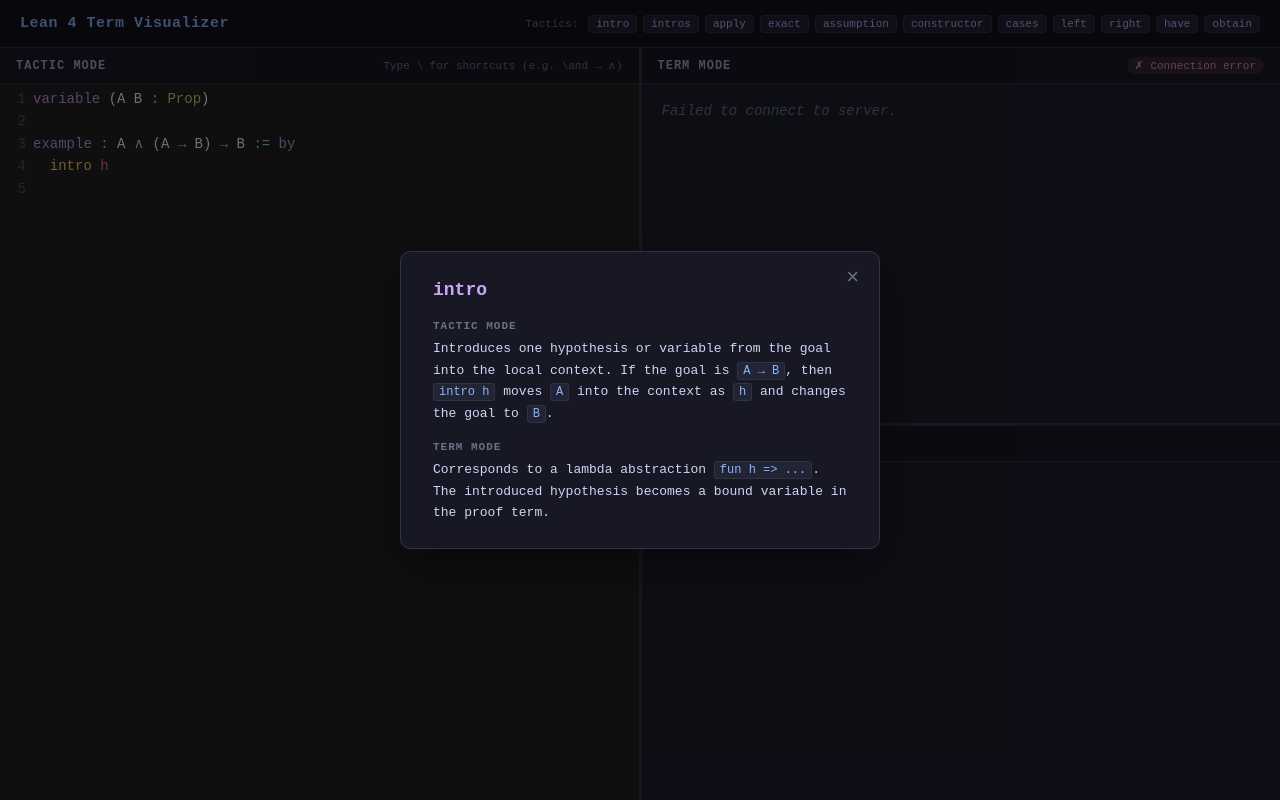
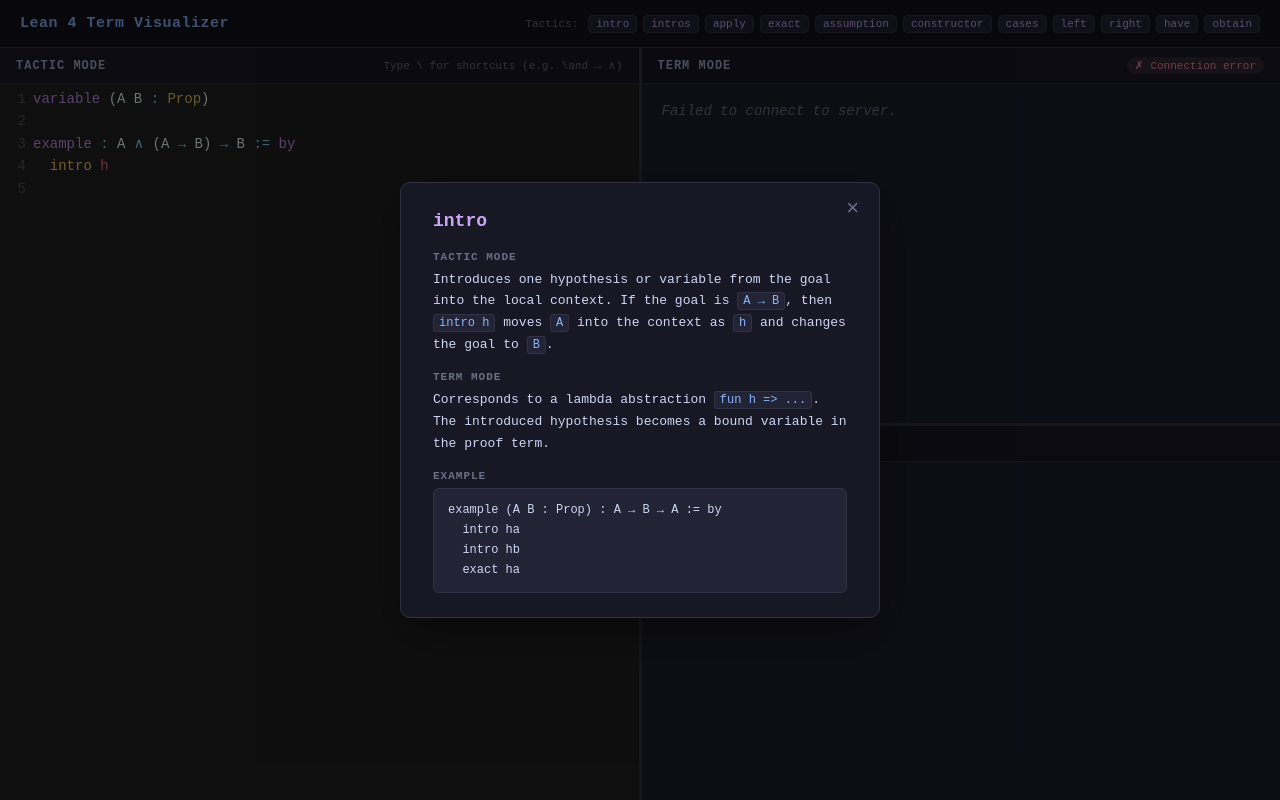
Before and after one commit to Oren-H/Lean-4-Term-Visualizer, a website: page public/index.html in a window 1280 px wide. Both pictures are taken after a click on the element "intro". Drawn offline with nearby package versions, Linux system fonts and the light colour scheme; no server answers.

Commit message:
Add example section to tactic info modal
- Included example code snippets for each tactic in the TACTIC_INFO object in app.js.
- Updated the modal structure in index.html to display the new example section.
- Styled the example section in style.css for better presentation.

```diff
--- a/public/app.js
+++ b/public/app.js
@@ -277,46 +277,57 @@
   intro: {
     tactic: 'Introduces one hypothesis or variable from the goal into the local context. If the goal is <code>A → B</code>, then <code>intro h</code> moves <code>A</code> into the context as <code>h</code> and changes the goal to <code>B</code>.',
     term: 'Corresponds to a lambda abstraction <code>fun h =&gt; ...</code>. The introduced hypothesis becomes a bound variable in the proof term.',
+    example: 'example (A B : Prop) : A → B → A := by\n  intro ha\n  intro hb\n  exact ha',
   },
   intros: {
     tactic: 'Introduces multiple hypotheses or variables at once. <code>intros h1 h2</code> is equivalent to calling <code>intro</code> repeatedly. Without names, Lean auto-generates them.',
     term: 'Corresponds to nested lambda abstractions <code>fun h1 h2 =&gt; ...</code>. Each introduced name adds another layer of binding.',
+    example: 'example (A B : Prop) : A → B → A := by\n  intros ha hb\n  exact ha',
   },
   apply: {
     tactic: 'Given a lemma or hypothesis <code>f : A → B</code> and a goal <code>B</code>, <code>apply f</code> reduces the goal to <code>A</code>. Works with any number of arguments.',
     term: 'Corresponds to function application. The proof term becomes <code>f ?_</code> where each <code>?_</code> placeholder is a remaining subgoal to fill in.',
+    example: 'example (A B : Prop) (ha : A) (f : A → B) : B := by\n  apply f\n  exact ha',
   },
   exact: {
     tactic: 'Closes the current goal by providing a term whose type exactly matches the goal. <code>exact h</code> finishes the goal if <code>h</code> has the right type.',
     term: 'Directly supplies the proof term. <code>exact h</code> simply inserts <code>h</code> as-is into the proof term at that position.',
+    example: 'example (A : Prop) (ha : A) : A := by\n  exact ha',
   },
   assumption: {
     tactic: 'Searches the local context for a hypothesis whose type exactly matches the current goal and uses it automatically.',
     term: 'Resolves to whichever local variable (bound by <code>fun</code> or <code>have</code>) has a type matching the goal. Equivalent to <code>exact</code> with the matching hypothesis.',
+    example: 'example (A : Prop) (ha : A) : A := by\n  assumption',
   },
   constructor: {
     tactic: 'When the goal is an inductive type, applies its default constructor. For <code>A ∧ B</code> it splits into two subgoals: prove <code>A</code> and prove <code>B</code>.',
     term: 'Applies the type\'s constructor directly. For conjunctions this becomes <code>And.intro _ _</code>; for existentials, <code>Exists.intro _ _</code>.',
+    example: 'example (A B : Prop) (ha : A) (hb : B) : A ∧ B := by\n  constructor\n  · exact ha\n  · exact hb',
   },
   cases: {
     tactic: 'Performs case analysis on a hypothesis. For <code>h : A ∨ B</code>, creates two subgoals — one assuming <code>A</code>, one assuming <code>B</code>. Works on any inductive type.',
     term: 'Translates to a <code>.casesOn</code> eliminator or pattern match. For <code>h : A ∨ B</code>, becomes <code>Or.casesOn h (fun h1 =&gt; ...) (fun h2 =&gt; ...)</code>.',
+    example: 'example (A B : Prop) (h : A ∨ B) : B ∨ A := by\n  cases h with\n  | inl ha => right; exact ha\n  | inr hb => left; exact hb',
   },
   left: {
     tactic: 'When the goal is <code>A ∨ B</code>, selects the left disjunct and changes the goal to <code>A</code>.',
     term: 'Corresponds to <code>Or.inl</code>, the left injection into a sum type. The proof term becomes <code>Or.inl _</code>.',
+    example: 'example (A B : Prop) (ha : A) : A ∨ B := by\n  left\n  exact ha',
   },
   right: {
     tactic: 'When the goal is <code>A ∨ B</code>, selects the right disjunct and changes the goal to <code>B</code>.',
     term: 'Corresponds to <code>Or.inr</code>, the right injection into a sum type. The proof term becomes <code>Or.inr _</code>.',
+    example: 'example (A B : Prop) (hb : B) : A ∨ B := by\n  right\n  exact hb',
   },
   have: {
     tactic: 'Introduces an intermediate lemma. <code>have h : P := proof</code> adds <code>h : P</code> to the context, then you continue proving the original goal with <code>h</code> available.',
     term: 'Corresponds to a <code>have</code> or <code>let</code> binding in the proof term: <code>have h : P := proof; body</code>. The intermediate result is bound and used in the rest of the term.',
+    example: 'example (A B : Prop) (ha : A) (f : A → B) : B := by\n  have hb : B := f ha\n  exact hb',
   },
   obtain: {
     tactic: 'Destructures an existential or structure hypothesis. <code>obtain ⟨x, hx⟩ := h</code> extracts the witness and proof from <code>h : ∃ x, P x</code>, adding both to the context.',
     term: 'Corresponds to pattern matching on the existential: the term uses the eliminator or <code>let ⟨x, hx⟩ := h; ...</code> to bind the components.',
+    example: 'example (h : ∃ n : Nat, n = 0) : ∃ n : Nat, n = 0 := by\n  obtain ⟨n, hn⟩ := h\n  exact ⟨n, hn⟩',
   },
 };
 
@@ -325,6 +336,7 @@
   const titleEl = document.getElementById('modal-title');
   const tacticDescEl = document.getElementById('modal-tactic-desc');
   const termDescEl = document.getElementById('modal-term-desc');
+  const exampleEl = document.getElementById('modal-example');
   const closeBtn = document.getElementById('modal-close-btn');
 
   function openModal(tactic) {
@@ -333,6 +345,7 @@
     titleEl.textContent = tactic;
     tacticDescEl.innerHTML = info.tactic;
     termDescEl.innerHTML = info.term;
+    exampleEl.textContent = info.example;
     overlay.classList.remove('hidden');
   }
 
--- a/public/index.html
+++ b/public/index.html
@@ -41,6 +41,10 @@
       <div class="modal-section">
         <h3>Term Mode</h3>
         <p id="modal-term-desc"></p>
+      </div>
+      <div class="modal-section">
+        <h3>Example</h3>
+        <pre class="modal-example" id="modal-example"></pre>
       </div>
     </div>
   </div>
--- a/public/style.css
+++ b/public/style.css
@@ -181,6 +181,20 @@
   border-radius: 3px;
   font-size: 12px;
   border: 1px solid var(--border-color);
+}
+
+.modal-example {
+  background: var(--bg-surface);
+  color: var(--text-primary);
+  font-family: 'SF Mono', 'Fira Code', 'Cascadia Code', 'JetBrains Mono', monospace;
+  font-size: 12px;
+  line-height: 1.65;
+  padding: 12px 14px;
+  border-radius: 6px;
+  border: 1px solid var(--border-color);
+  overflow-x: auto;
+  white-space: pre;
+  margin: 0;
 }
 
 main {
```
